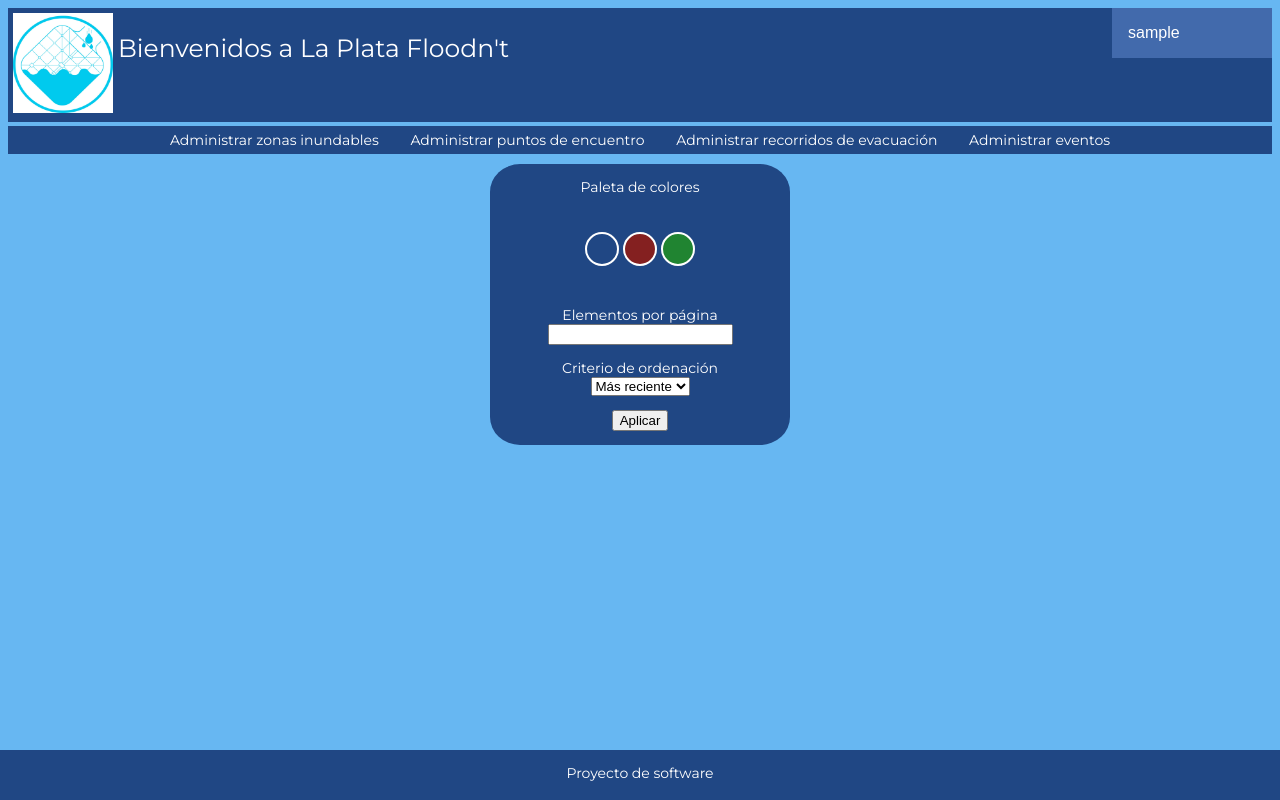
After one commit to eliasraffaelli0/la-plata-floodnt, a Flask app: page /configuracion in a window 1280 px wide. The commit adds this page. Run offline with Flask 2, Linux system fonts and the light colour scheme; the visitor is signed in with stand-in values (Sample User, id 1); data comes from the database, SQL or seed files in the repository; data that the repository does not hold is empty.

Commit message:
Template del modulo de configuracion creado

```diff
--- a/app/__init__.py
+++ b/app/__init__.py
@@ -8,6 +8,7 @@ from app.resources import auth
 from app.resources import puntos
 from app.resources import recorridos
 from app.resources import zonas
+from app.resources import configuracion
 from app.helpers import handler
 from app.helpers import auth as helper_auth
 from app.helpers import permisoValidator as helper_permisos
@@ -72,6 +73,9 @@ def create_app(environment="development"):
     # Rutas de Recorridos de evacuación
     app.add_url_rule("/recorridos_de_evacuacion", "recorridos_index", recorridos.index)
 
+    # Rutas del Modulo de Configuración
+    app.add_url_rule("/configuracion", "configuracion_index", configuracion.index)
+
     # Handlers
     app.register_error_handler(404, handler.not_found_error)
     app.register_error_handler(401, handler.unauthorized_error)
--- /dev/null
+++ b/app/resources/configuracion.py
@@ -0,0 +1,8 @@
+from flask import redirect, render_template, request, url_for, session, abort
+from app.helpers.auth import authenticated
+
+def index():
+    if not authenticated(session):
+        abort(401)
+
+    return render_template("configuracion.html")
--- a/app/static/style.css
+++ b/app/static/style.css
@@ -77,6 +77,12 @@ a.link {
   letter-spacing: 1px;
 }
 
+
+/* Estilo del Navbar */
+
+#navbar{
+  margin-bottom: 10px;
+}
 #navbar ul {
 	margin: 0;
 	padding: 5px;
@@ -154,6 +160,51 @@ a.link {
 color: #000;}
 
 
+
+/* Estilo del modulo de configuración*/
+
+#container-configuracion{
+  display: flex;
+}
+
+#formulario-configuracion{
+  margin: auto;
+  background: #204784;
+  width: 300px;
+  border-radius: 10%;
+  text-align: center;
+  color: white;
+}
+
+#listaConfiguracion{
+  margin: 0;
+	padding: 5px;
+	text-align: center;
+}
+.colores{
+  display: inline-block;
+  list-style: none;
+  width: 30px;
+  height: 30px;
+  margin: 17px auto;
+  border-radius: 50%;
+  border: 2px solid #fff;
+  cursor: pointer;
+}
+
+#azul{
+  background: #204784;
+}
+#rojo{
+  background: #842020;
+}
+#verde{
+  background: #208431;
+}
+
+
+
+
 .culo {
   list-style-type: none;
   margin: 0;
--- /dev/null
+++ b/app/templates/configuracion.html
@@ -0,0 +1,33 @@
+{% extends "layout.html" %}
+{% block title %}Configuración{% endblock %}
+{% block head %}
+  {{ super() }}
+{% endblock %}
+{% block content %}
+    <section id="container-configuracion">
+        <form id="formulario-configuracion" action="{{ url_for('configuracion_index') }}">
+            <p>
+                <label>Paleta de colores</label>
+                <ul id="listaConfiguracion">
+                    <li class="colores" id="azul"></li>
+                    <li class="colores" id="rojo"></li>
+                    <li class="colores" id="verde"></li>
+                </ul>
+            </p>
+            <p>
+                <label>Elementos por página</label>
+                <input type="number">
+            </p>
+            <p>
+                <label>Criterio de ordenación</label><br>
+                <select name='criterio'>
+                    <option>Más reciente</option>
+                    <option>Nombre</option>
+                </select>
+            </p>
+            </p>
+                <input type="submit" value="Aplicar">
+            </p>
+        </form>
+    </section>
+{% endblock %}
--- a/app/templates/layout.html
+++ b/app/templates/layout.html
@@ -28,6 +28,7 @@
               <div class="dropdown-content">
               <a href="#">Perfil</a>
               <a href="{{ url_for('auth_logout') }}">Cerrar sesión</a>
+              <a href="{{ url_for('configuracion_index') }}">Configuracion</a>
               </div>
             </div>
           </li>
```
Also changed, not shown: app/models/configuracion.py (added, +10 -0 lines).
